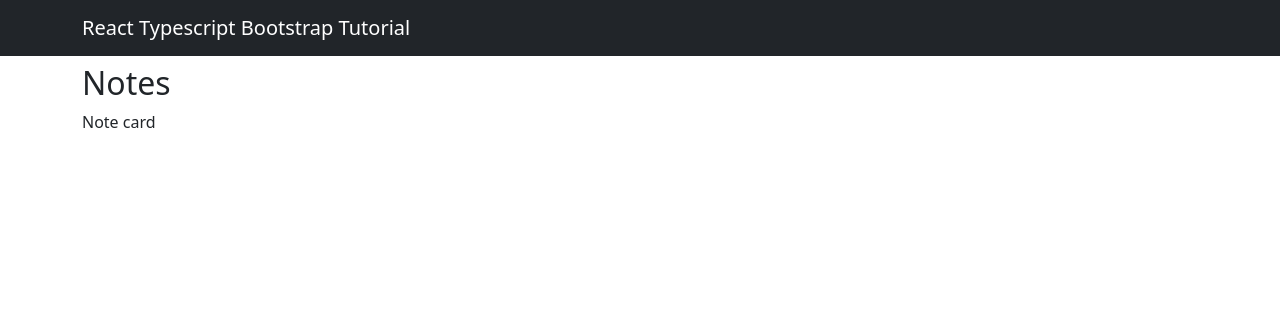
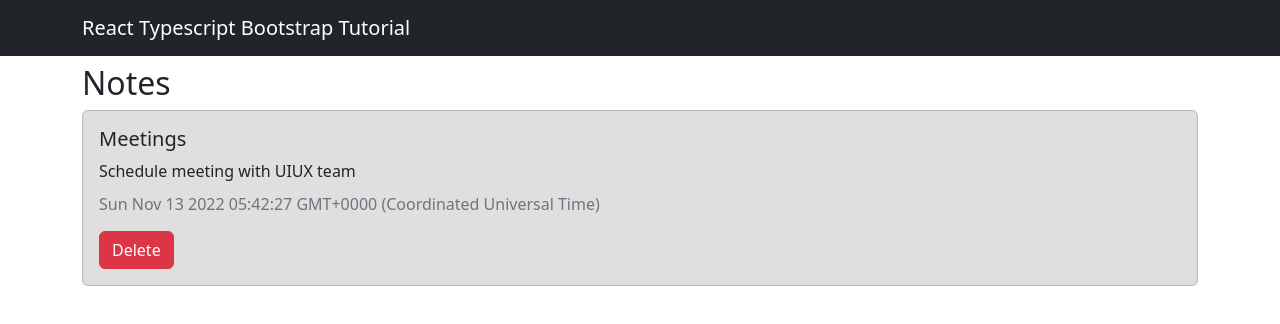
Before and after one commit to michaelreadyone/Learn-React-TypeScript-Bootstrap-with-one-Project, a React (Create React App) app: page / in a window 1280 px wide. Shown: the top 324 px of the page. Built offline with nearby package versions, Linux system fonts and the light colour scheme.

Commit message:
33:51 adding card component

```diff
--- a/src/components/Notes.tsx
+++ b/src/components/Notes.tsx
@@ -1,14 +1,27 @@
-import * as React from 'react';
-import { Note } from '../models/note.model';
+import * as React from "react";
+import Button from "react-bootstrap/esm/Button";
+import Card from "react-bootstrap/esm/Card";
+import { Note } from "../models/note.model";
 
 interface INotesProps {
-  note: Note
+  note: Note;
 }
 
-const Notes: React.FunctionComponent<INotesProps> = ({note}) => {
+const Notes: React.FunctionComponent<INotesProps> = ({ note }) => {
   return (
     <>
-      <div>Note card</div>
+      <div className="mb-3">
+        <Card style={{ backgroundColor: note.color }}>
+          <Card.Body>
+            <Card.Title>{note.title}</Card.Title>
+            <Card.Text>{note.text}</Card.Text>
+            <Card.Subtitle className="text-muted"> {note.date}</Card.Subtitle>
+            <Button className="mt-3" variant="danger">
+              Delete
+            </Button>
+          </Card.Body>
+        </Card>
+      </div>
     </>
   );
 };
```
Also changed, not shown: 1 other file (tests, documents, lock files or other folders).
